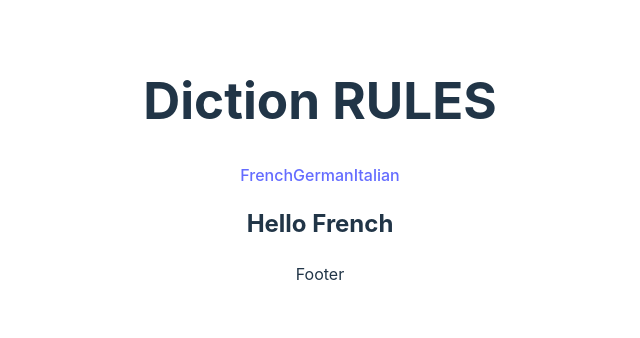
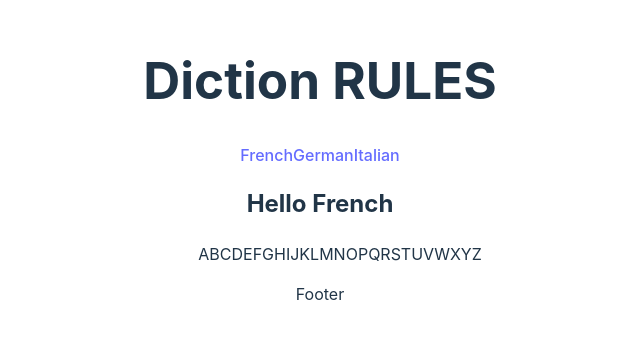
Before and after one commit to bdeutmeyer/diction-rule-lookup, a React (Vite) app: page /french in a window 1280 px wide. Shown: the part 230-568 px from the top of the page, without its empty margins (320-960 px from the left). Built offline with nearby package versions, Linux system fonts and the light colour scheme.

Commit message:
pushing whatever i was working on a couple of weeks ago and never committed

```diff
--- /dev/null
+++ b/src/components/LetterList.jsx
@@ -0,0 +1,11 @@
+const letters = ['A', 'B', 'C', 'D', 'E', 'F', 'G', 'H', 'I', 'J', 'K', 'L', 'M', 'N', 'O', 'P', 'Q', 'R', 'S', 'T', 'U', 'V', 'W', 'X', 'Y', 'Z']
+
+export default function LetterList() {
+    return (
+        <>
+        <ul>
+            {letters.map((letter) => letter)}
+        </ul>
+        </>
+    )
+}
--- a/src/components/Navbar.jsx
+++ b/src/components/Navbar.jsx
@@ -3,13 +3,13 @@ import { Link } from 'react-router-dom';
 export default function Navbar () {
     return (
         <>
-            <Link>
+            <Link to="/french">
             French
             </Link>
-            <Link>
+            <Link to="/german">
             German
             </Link>
-            <Link>
+            <Link to="/italian">
             Italian
             </Link>
         </>
--- /dev/null
+++ b/src/data/germanRules.js
@@ -0,0 +1,5 @@
+const germanRules = [
+
+]
+
+export default germanRules
--- /dev/null
+++ b/src/data/italianRules.js
@@ -0,0 +1,5 @@
+const italianRules = [
+
+]
+
+export default italianRules
--- a/src/main.jsx
+++ b/src/main.jsx
@@ -5,6 +5,7 @@ import App from './App.jsx'
 import './index.css'
 
 import Landing from './pages/Landing.jsx'
+import Error from './pages/Error.jsx'
 import French from './pages/French.jsx'
 import German from './pages/German.jsx'
 import Italian from './pages/Italian.jsx'
--- a/src/pages/French.jsx
+++ b/src/pages/French.jsx
@@ -1,7 +1,10 @@
+import LetterList from "../components/LetterList"
+
 export default function French () {
     return (
         <>
         <h2>Hello French</h2>
+        <LetterList />
         </>
     )
 }
```
Also changed, not shown: src/data/frenchRules.js (added, +8 -0 lines).
